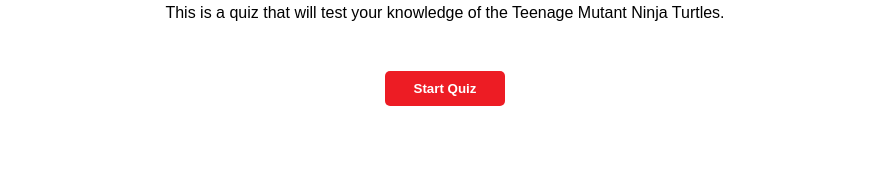
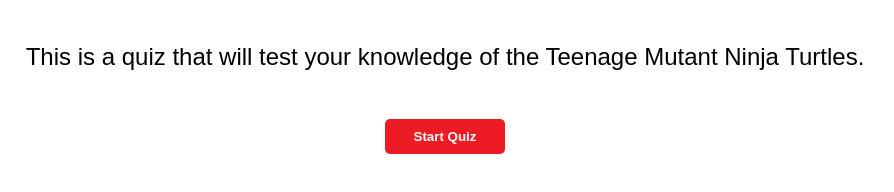
Before and after one commit to JoshWomack/quiz-app-2, a plain HTML site: page index.html in a window 1280 px wide. Shown: the part 178-370 px from the top of the page, without its empty margins (195-1089 px from the left). Drawn offline with nearby package versions, Linux system fonts and the light colour scheme.

Commit message:
added additional margin on start page

```diff
--- a/styles.css
+++ b/styles.css
@@ -194,6 +194,8 @@ label {
 
 .start-page p {
   margin-bottom: 50px;
+  margin-top: 40px;
+  font-size: 1.5em;
 }
 
 /*question page*/
```
